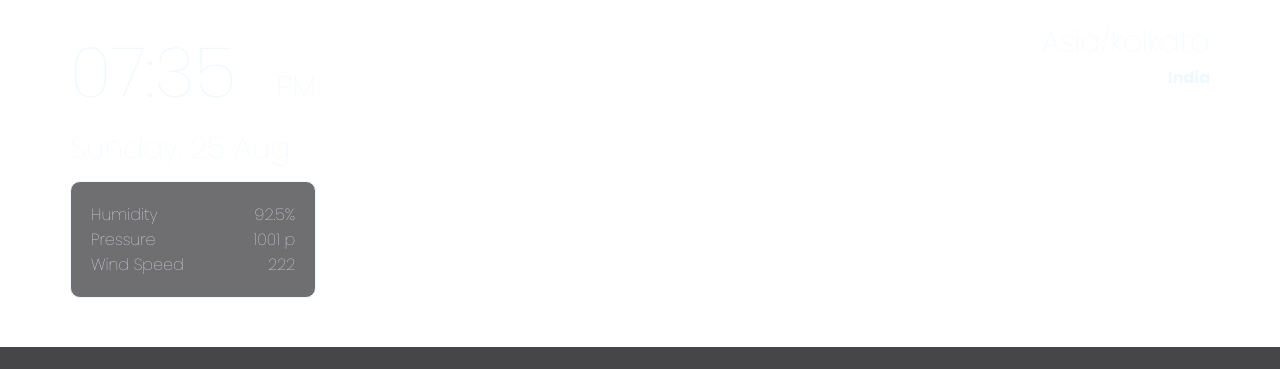
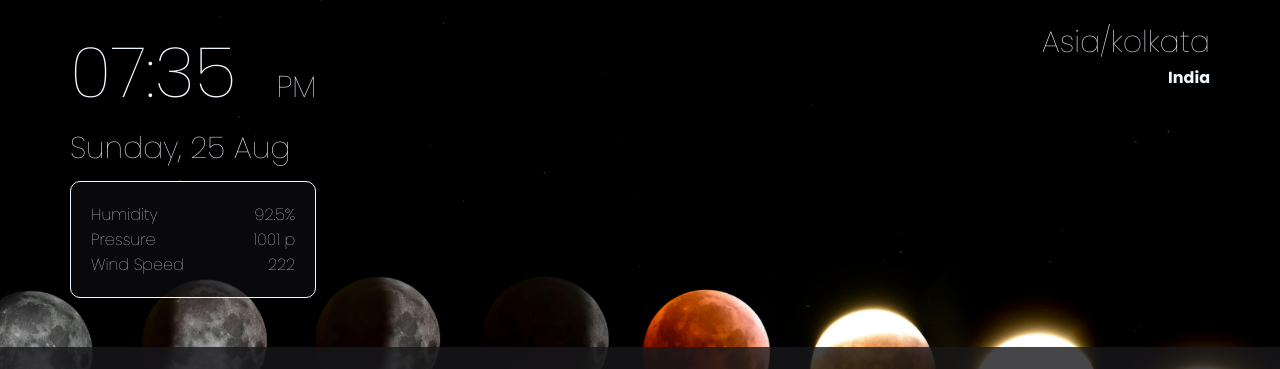
Before and after one commit to RaghavArora2/Weather-API-Website, a plain HTML site: page index.html in a window 1280 px wide. Shown: the top 369 px of the page. Drawn offline with nearby package versions, Linux system fonts and the light colour scheme; the site is published under a folder, as on GitHub Pages, so addresses that start at the root find nothing; a script that the page names is missing.

Commit message:
Update style.css

```diff
--- a/style.css
+++ b/style.css
@@ -9,7 +9,7 @@
 body {
     margin: 0;
     font-family: 'Poppins', sans-serif;
-    background-image: url('/assets/img_1.jpg');
+    background-image: url('assets/img_1.jpg');
     background-size: cover;
     background-repeat: no-repeat;
     background-position: center;
```
